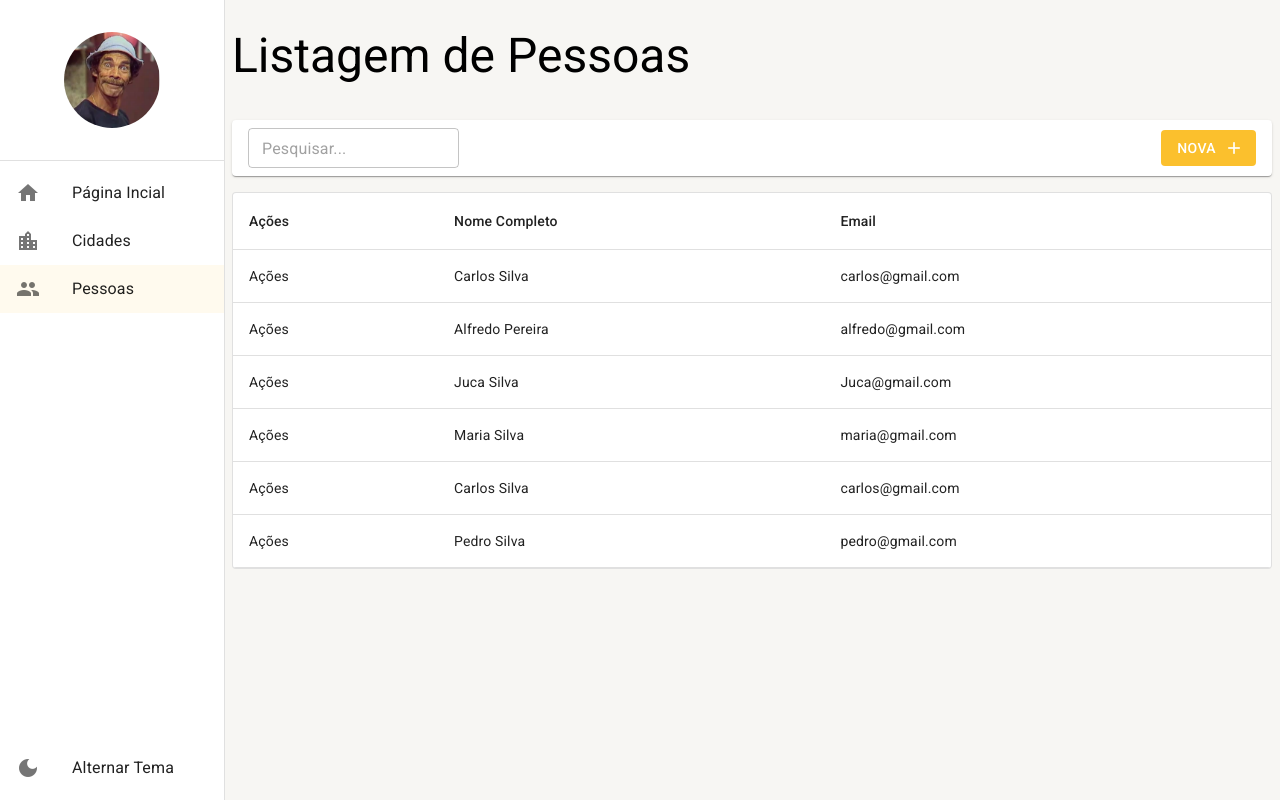
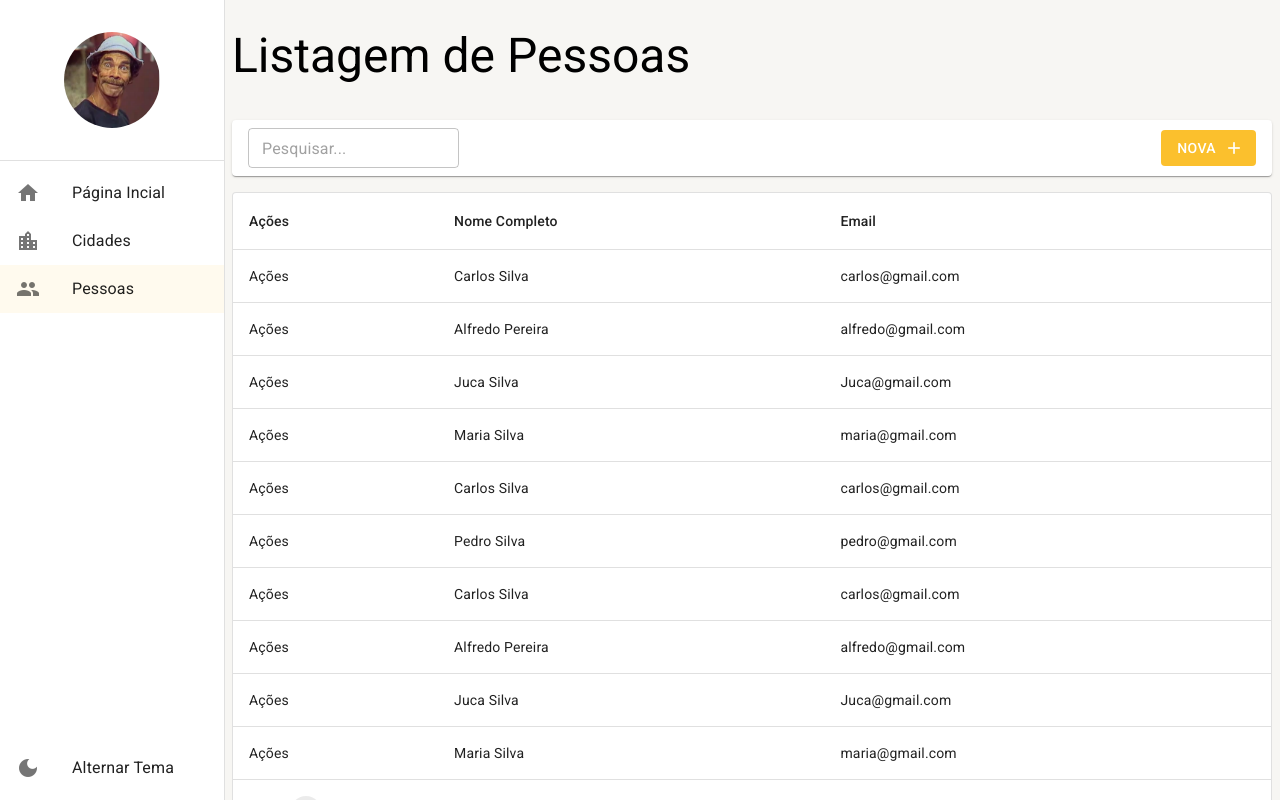
Before and after one commit to fabioarilete/curso-react-typescript, a React (Create React App) app: page /pessoas in a window 1280 px wide. Built offline with nearby package versions, Linux system fonts and the light colour scheme; data requests are answered from the project's data file.

Commit message:
feat: adicionando paginação na listagem

```diff
--- a/db.json
+++ b/db.json
@@ -35,6 +35,42 @@
       "cidadeId": 1,
       "email": "pedro@gmail.com",
       "nomeCompleto": "Pedro Silva"
+    },
+    {
+      "id": 10,
+      "nomeCompleto": "Carlos Silva",
+      "email": "carlos@gmail.com",
+      "cidadeId": 1
+    },
+    {
+      "id": 11,
+      "nomeCompleto": "Alfredo Pereira",
+      "email": "alfredo@gmail.com",
+      "cidadeId": 1
+    },
+    {
+      "id": 12,
+      "nomeCompleto": "Juca Silva",
+      "email": "Juca@gmail.com",
+      "cidadeId": 1
+    },
+    {
+      "id": 13,
+      "nomeCompleto": "Maria Silva",
+      "email": "maria@gmail.com",
+      "cidadeId": 3
+    },
+    {
+      "id": 14,
+      "cidadeId": 1,
+      "email": "carlos@gmail.com",
+      "nomeCompleto": "Carlos Silva"
+    },
+    {
+      "id": 15,
+      "cidadeId": 1,
+      "email": "pedro@gmail.com",
+      "nomeCompleto": "Pedro Silva"
     }
   ]
 }
--- a/src/pages/pessoas/ListagemDePessoas.tsx
+++ b/src/pages/pessoas/ListagemDePessoas.tsx
@@ -7,6 +7,7 @@ import { useDebounce } from '../../shared/hooks';
 import {
   debounce,
   LinearProgress,
+  Pagination,
   Paper,
   Table,
   TableBody,
@@ -30,11 +31,15 @@ export const ListagemDePessoas: React.FC = () => {
     return searchParams.get('busca') || '';
   }, [searchParams]);
 
+  const pagina = useMemo(() => {
+    return Number(searchParams.get('pagina') || '1');
+  }, [searchParams]);
+
   useEffect(() => {
     setIsLoading(true);
 
     debounce(() => {
-      PessoasService.getAll(1, busca).then(res => {
+      PessoasService.getAll(pagina, busca).then(res => {
         setIsLoading(false);
 
         if (res instanceof Error) {
@@ -47,7 +52,7 @@ export const ListagemDePessoas: React.FC = () => {
         }
       });
     });
-  }, [busca]);
+  }, [busca, pagina]);
 
   return (
     <LayoutBaseDePagina
@@ -57,7 +62,7 @@ export const ListagemDePessoas: React.FC = () => {
           mostrarInputBusca={true}
           textoDaBusca={busca}
           textoBotaoNovo="Nova"
-          aoMudarTextoDeBusca={texto => setSearchParams({ busca: texto }, { replace: true })}
+          aoMudarTextoDeBusca={texto => setSearchParams({ busca: texto, pagina: '1' }, { replace: true })}
         />
       }
     >
@@ -90,6 +95,15 @@ export const ListagemDePessoas: React.FC = () => {
                 </TableCell>
               </TableRow>
             )}
+            {(totalCount > 0 && totalCount > Environment.LIMITE_DE_LINHAS) && (
+              <TableRow>
+                <TableCell colSpan={3}>
+                  <Pagination page={pagina}
+                  onChange={(_, newPage) => setSearchParams ({ busca, pagina: newPage.toString() }, { replace: true })  }
+                  count={Math.ceil(totalCount / Environment.LIMITE_DE_LINHAS)} />
+                </TableCell>
+              </TableRow>
+            )}
           </TableFooter>
         </Table>
       </TableContainer>
```
Also changed, not shown: eslint.config.mjs (+28 -12 lines), .eslintrc.json.
